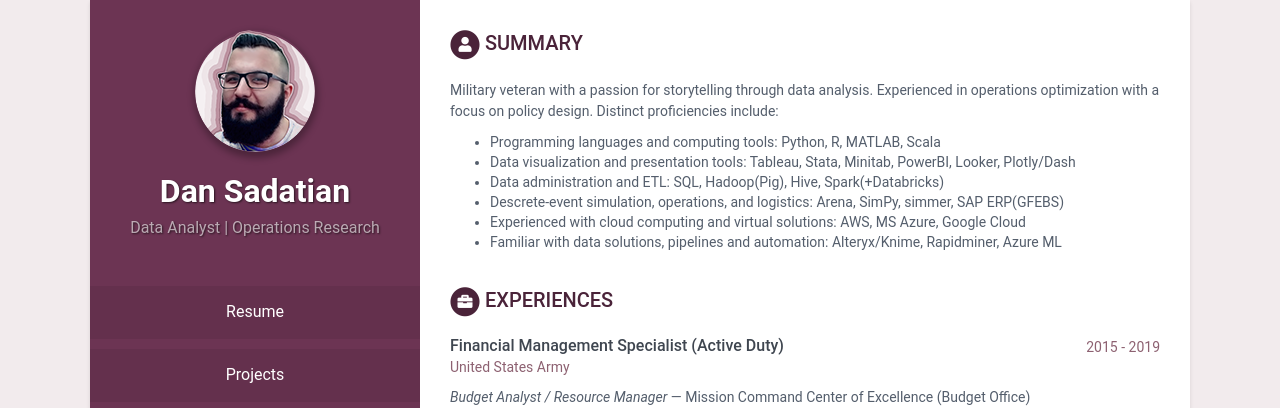
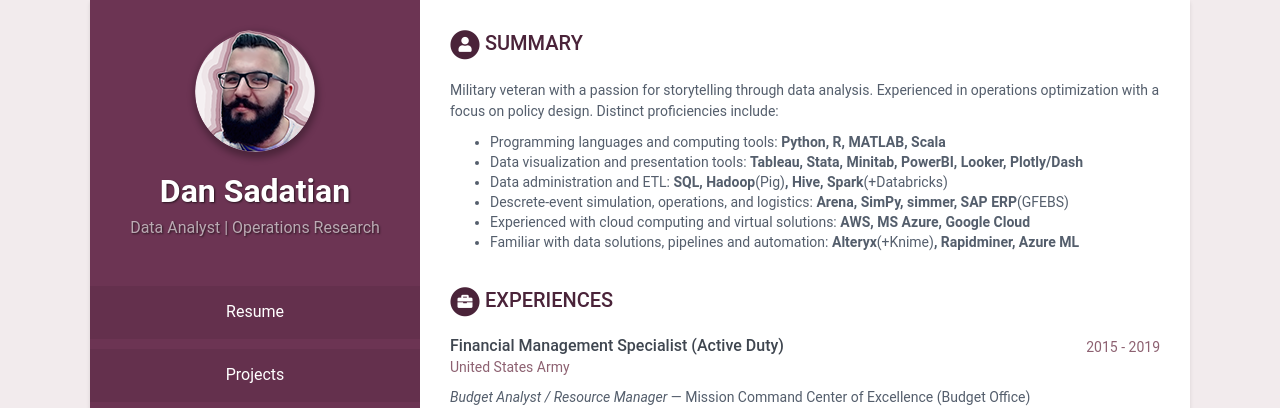
Before and after one commit to sadatian/sadatian.github.io, a Jekyll site: the page built from index.html, in a window 1280 px wide and 900 px high, cut to the strip 0-408 px from the top of the window. Built offline with Jekyll 4.4.1, drawn with Linux system fonts in a browser that asks for light colours.

```diff
--- a/_data/data.yml
+++ b/_data/data.yml
@@ -55,12 +55,12 @@ career-profile:
     title: Summary
     summary: |
       Military veteran with a passion for storytelling through data analysis. Experienced in operations optimization with a focus on policy design. Distinct proficiencies include:
-        - Programming languages and computing tools:	Python, R, MATLAB, Scala
-        - Data visualization and presentation tools:	Tableau, Stata, Minitab, PowerBI, Looker, Plotly/Dash
-        - Data administration and ETL:	SQL, Hadoop(Pig), Hive, Spark(+Databricks)
-        - Descrete-event simulation, operations, and logistics:	Arena, SimPy, simmer, SAP ERP(GFEBS)
-        - Experienced with cloud computing and virtual solutions:	AWS, MS Azure, Google Cloud
-        - Familiar with data solutions, pipelines and automation:	Alteryx/Knime, Rapidminer, Azure ML
+        - Programming languages and computing tools:	**Python, R, MATLAB, Scala**
+        - Data visualization and presentation tools:	**Tableau, Stata, Minitab, PowerBI, Looker, Plotly/Dash**
+        - Data administration and ETL:	**SQL, Hadoop**(Pig)**, Hive, Spark**(+Databricks)
+        - Descrete-event simulation, operations, and logistics:	**Arena, SimPy, simmer, SAP ERP**(GFEBS)
+        - Experienced with cloud computing and virtual solutions:	**AWS, MS Azure, Google Cloud**
+        - Familiar with data solutions, pipelines and automation:	**Alteryx**(+Knime)**, Rapidminer, Azure ML**
 
 education:
     # title: Education and Certifications
```
